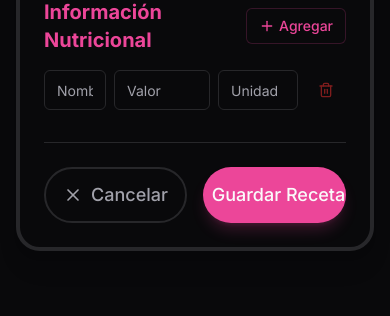
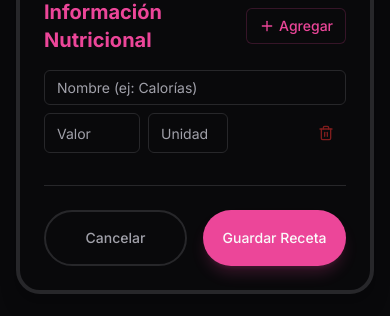
Before and after one commit to riberomr/birthday-recipe-app, a Next.js app: page /recipes/create in a window 390 px wide. Shown: the part 1287-1603 px from the top of the page. Built offline with nearby package versions, Linux system fonts and the light colour scheme; no server answers; the database is empty.

Commit message:
feat: Make comment textarea required, update its placeholder, and refactor recipe form nutrition input layout and button styles.

```diff
--- a/components/CommentSection.tsx
+++ b/components/CommentSection.tsx
@@ -152,9 +152,10 @@ export function CommentSection({ recipeId }: CommentSectionProps) {
                     <div className="flex-1 space-y-2">
                         <div className="relative">
                             <Textarea
+                                required
                                 value={comment}
                                 onChange={(e) => setComment(e.target.value)}
-                                placeholder="Escribe un comentario kawaii..."
+                                placeholder="Escribe un comentario..."
                                 className="min-h-[80px] bg-white dark:bg-zinc-900 border-pink-200 dark:border-pink-900 focus-visible:ring-pink-400 pr-12"
                             />
                             <div className="absolute bottom-2 right-2">
--- a/components/RecipeForm.tsx
+++ b/components/RecipeForm.tsx
@@ -4,7 +4,7 @@ import { useState, useEffect } from "react"
 import { Button } from "@/components/ui/button"
 import { Input } from "@/components/ui/input"
 import { Textarea } from "@/components/ui/textarea"
-import { Plus, Trash2, ChefHat, Clock, Save, X, Camera, Image as ImageIcon } from "lucide-react"
+import { Plus, Trash2, ChefHat, Clock, Camera } from "lucide-react"
 import { useRouter } from "next/navigation"
 import { supabase } from "@/lib/supabase/client"
 import { useAuth } from "@/components/AuthContext"
@@ -423,7 +423,7 @@ export function RecipeForm({ initialData, isEditing = false }: RecipeFormProps)
                     </Button>
                 </div>
                 {formData.nutrition.map((item, idx) => (
-                    <div key={idx} className="flex gap-2">
+                    <div key={idx} className="flex gap-2 sm:flex-row flex-col">
                         <Input
                             placeholder="Nombre (ej: Calorías)"
                             value={item.name}
@@ -432,8 +432,10 @@ export function RecipeForm({ initialData, isEditing = false }: RecipeFormProps)
                                 newNut[idx].name = e.target.value
                                 setFormData({ ...formData, nutrition: newNut })
                             }}
-                            className="flex-1 border-input"
+                            className="flex-1 border-input "
                         />
+                        <div className="flex gap-2 justify-between">
+                            <div className="flex gap-2">
                                 <Input
                                     placeholder="Valor"
                                     value={item.amount}
@@ -442,7 +444,7 @@ export function RecipeForm({ initialData, isEditing = false }: RecipeFormProps)
                                         newNut[idx].amount = e.target.value
                                         setFormData({ ...formData, nutrition: newNut })
                                     }}
-                            className="w-24 border-input"
+                                    className="w-24 border-input "
                                 />
                                 <Input
                                     placeholder="Unidad"
@@ -452,11 +454,13 @@ export function RecipeForm({ initialData, isEditing = false }: RecipeFormProps)
                                         newNut[idx].unit = e.target.value
                                         setFormData({ ...formData, nutrition: newNut })
                                     }}
-                            className="w-20 border-input"
+                                    className="w-20 border-input "
                                 />
-                        <Button type="button" variant="ghost" size="icon" onClick={() => removeNutrition(idx)} className="text-destructive [@media(hover:hover)]:hover:text-destructive [@media(hover:hover)]:hover:bg-destructive/10">
+                            </div>
+                            <Button type="button" variant="ghost" size="icon" onClick={() => removeNutrition(idx)} className="flex-end text-destructive [@media(hover:hover)]:hover:text-destructive [@media(hover:hover)]:hover:bg-destructive/10">
                                 <Trash2 className="w-4 h-4" />
                             </Button>
+                        </div>
                     </div>
                 ))}
             </div>
@@ -466,19 +470,17 @@ export function RecipeForm({ initialData, isEditing = false }: RecipeFormProps)
                     type="button"
                     variant="outline"
                     onClick={() => router.back()}
-                    className="h-14 text-lg border-2 border-input text-muted-foreground [@media(hover:hover)]:hover:bg-accent [@media(hover:hover)]:hover:text-accent-foreground"
+                    className="h-14 text-sm border-2 border-input text-muted-foreground [@media(hover:hover)]:hover:bg-accent [@media(hover:hover)]:hover:text-accent-foreground"
                 >
-                    <X className="w-5 h-5 mr-2" />
                     Cancelar
                 </Button>
                 <Button
                     type="submit"
-                    className="h-14 text-lg bg-primary [@media(hover:hover)]:hover:bg-primary/90 text-primary-foreground shadow-lg shadow-primary/20 transition-all [@media(hover:hover)]:hover:scale-[1.02] active:scale-[0.98]"
+                    className="h-14 text-sm bg-primary [@media(hover:hover)]:hover:bg-primary/90 text-primary-foreground shadow-lg shadow-primary/20 transition-all [@media(hover:hover)]:hover:scale-[1.02] active:scale-[0.98]"
                     disabled={loading}
                 >
                     {loading ? "Guardando..." : (
                         <>
-                            <Save className="w-5 h-5 mr-2" />
                             {isEditing ? "Actualizar Receta" : "Guardar Receta"}
                         </>
                     )}
```
Lines whose indentation alone changed are shown as unchanged.
